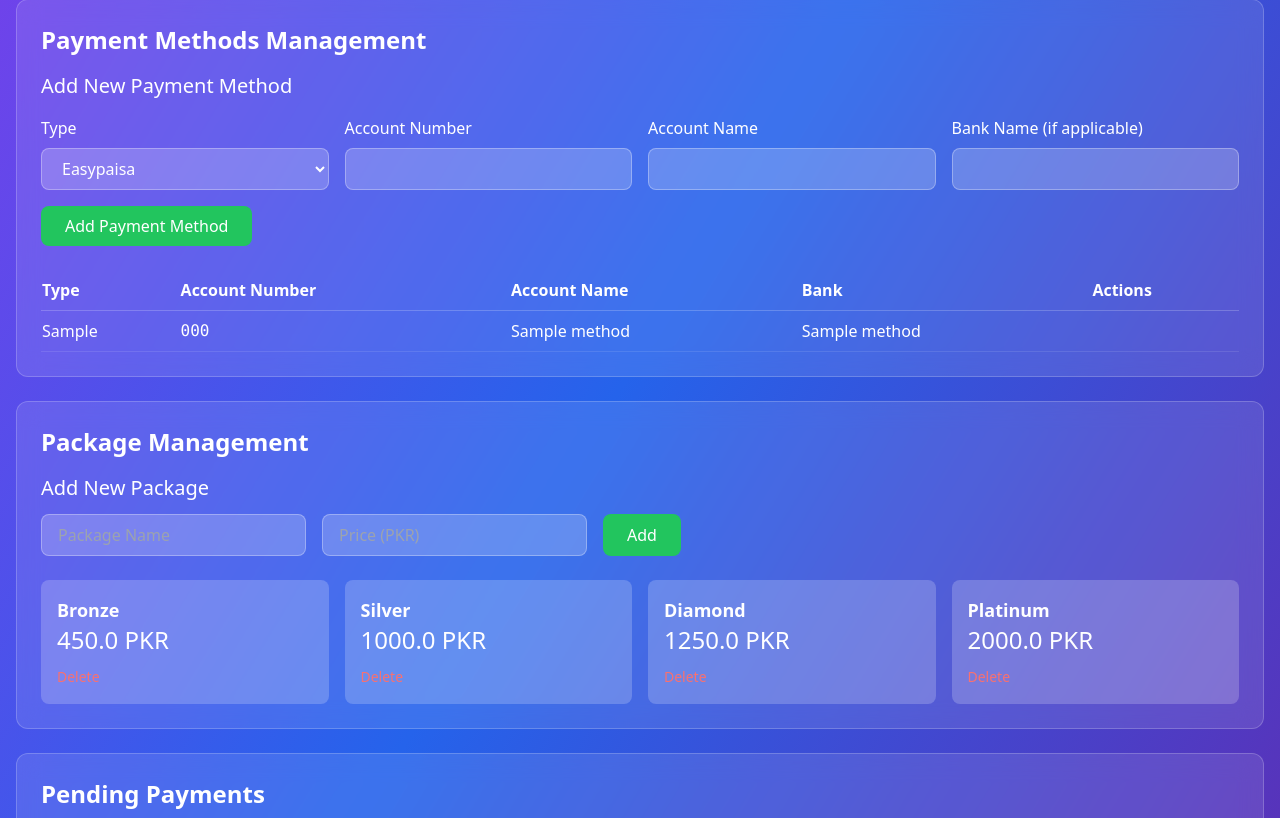
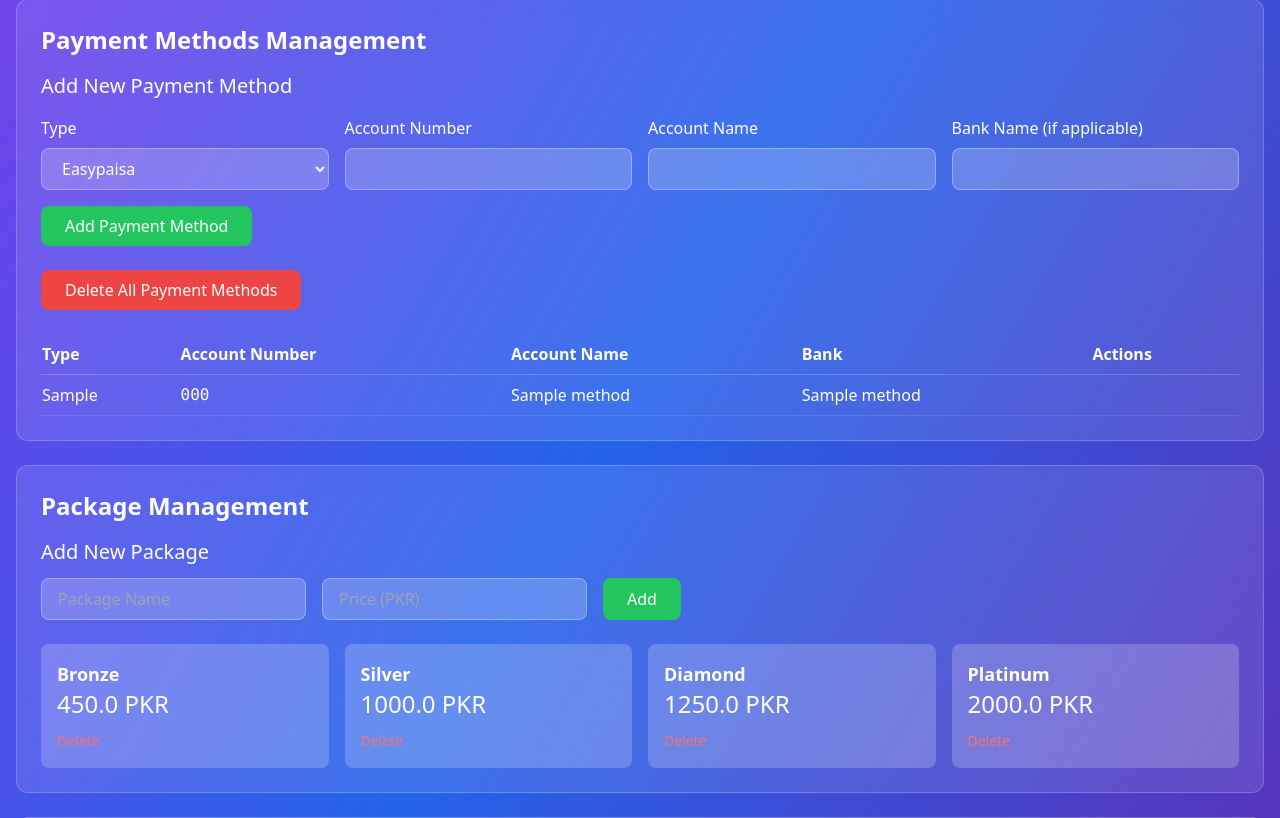
Before and after one commit to alihyderbaloch/YourEmpire., a Flask app: page /admin/dashboard in a window 1280 px wide. Shown: the part 698-1516 px from the top of the page. Run offline with Flask 3, Linux system fonts and the light colour scheme; the visitor is signed in with stand-in values (Sample User, id 1); data comes from the database, SQL or seed files in the repository; tables that the repository leaves empty hold one stand-in row (values such as "Sample post"); some libraries are stand-ins or nearby versions.

Commit message:
Add delete all payment methods button to admin panel

```diff
--- a/app.py
+++ b/app.py
@@ -913,6 +913,20 @@ def manage_payment_methods():
 
     return redirect(url_for('admin_dashboard'))
 
+@app.route('/admin/delete-all-payment-methods', methods=['POST'])
+@admin_required
+def delete_all_payment_methods():
+    try:
+        # Delete all payment methods from database
+        PaymentMethod.query.delete()
+        db.session.commit()
+        flash('✅ All payment methods deleted successfully!', 'success')
+    except Exception as e:
+        db.session.rollback()
+        flash(f'❌ Error deleting payment methods: {str(e)}', 'error')
+
+    return redirect(url_for('admin_dashboard'))
+
 @app.route('/admin/manage-packages', methods=['POST'])
 @admin_required
 def manage_packages():
--- a/templates/admin_dashboard.html
+++ b/templates/admin_dashboard.html
@@ -120,6 +120,14 @@
                     </div>
                     <button type="submit" class="bg-green-500 text-white px-6 py-2 rounded-lg hover:bg-green-600 transition">
                         Add Payment Method
+                    </button>
+                </form>
+            </div>
+
+            <div class="mb-6">
+                <form method="POST" action="{{ url_for('delete_all_payment_methods') }}" style="display:inline;">
+                    <button type="submit" class="bg-red-500 text-white px-6 py-2 rounded-lg hover:bg-red-600 transition" onclick="return confirm('Are you sure? This will delete ALL payment methods!')">
+                        Delete All Payment Methods
                     </button>
                 </form>
             </div>
```
Also changed, not shown: delete_payments.py (added, +16 -0 lines).
